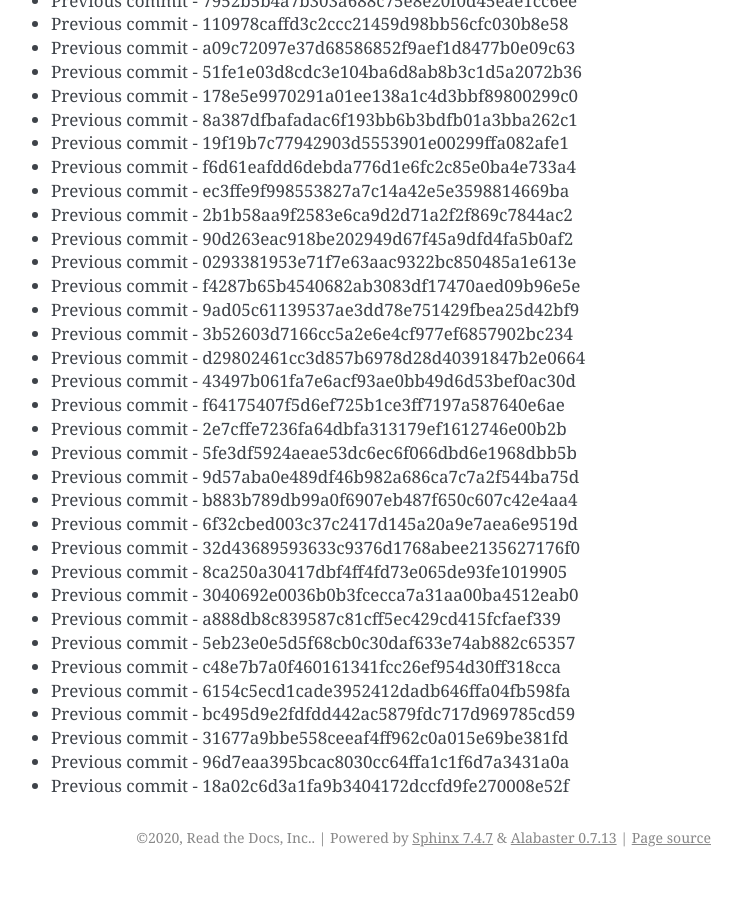
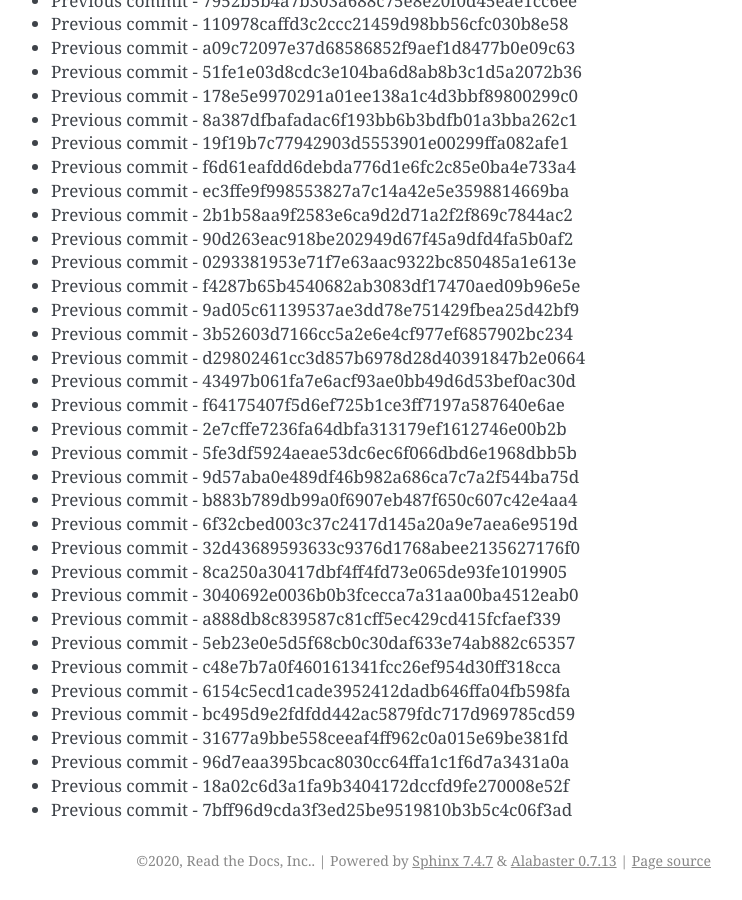
Before and after one commit to readthedocs/rtd-git-stresstest, a Sphinx documentation site: the page built from docs/updates.rst, in a window 1280 px wide and 900 px high, scrolled down 12601 px. Shown: the whole window, without its empty margins (399-1141 px from the left). Built offline with Sphinx 7.4.7, drawn with Linux system fonts in a browser that asks for light colours; before the commit the page ends 13478 px from its top, so only the background shows below that.

Commit message:
Generating commit from previous: 7bff96d9cda3f3ed25be9519810b3b5c4c06f3ad

```diff
--- a/docs/updates.rst
+++ b/docs/updates.rst
@@ -561,3 +561,4 @@ It can be tested for any performance characteristics.
 * Previous commit - 31677a9bbe558ceeaf4ff962c0a015e69be381fd
 * Previous commit - 96d7eaa395bcac8030cc64ffa1c1f6d7a3431a0a
 * Previous commit - 18a02c6d3a1fa9b3404172dccfd9fe270008e52f
+* Previous commit - 7bff96d9cda3f3ed25be9519810b3b5c4c06f3ad
```
